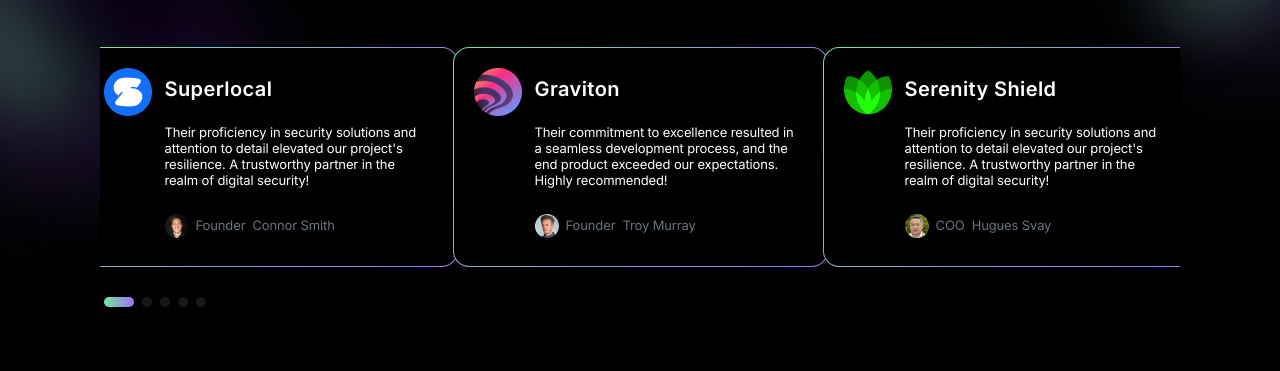
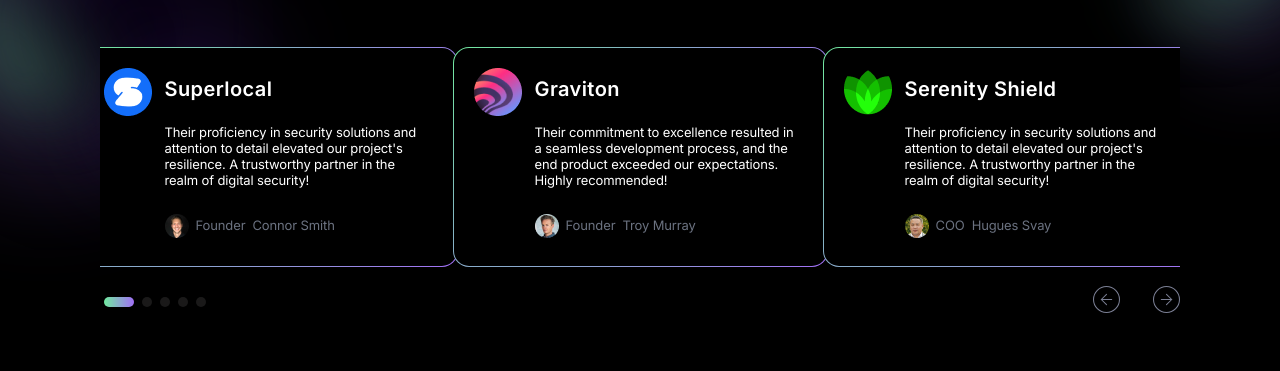
Before and after one commit to onmetafox/armstep-frontend, a React (Create React App) app: page /home in a window 1280 px wide. Shown: the part 6418-6789 px from the top of the page. Built offline with nearby package versions, Linux system fonts and the light colour scheme.

Commit message:
fix: 9. Home.In the “Trusted by the best” section, add a transition by not only clicking on the dots

```diff
--- a/src/styles/style.css
+++ b/src/styles/style.css
@@ -30,10 +30,29 @@
   margin-top: 30px;
   text-align: left;
 }
-.swiper-button-prev, .swiper-button-next {
-  position: relative;
+
+.swiper-button-prev{
+  right: 60px;
+  bottom: 0px;
+  left: unset;
+  background-image: url("../assets/images/left-arrow.svg");
+  background-repeat: no-repeat;
+  background-size: contain;
+  background-position: center;
+  color: transparent;
+  top: unset;
+  z-index: 100;
 }
-.swiper-button-prev{
-  right: 100px;
+
+.swiper-button-next{
+  right: 0px;
+  bottom: 0px;
   left: unset;
+  background-image: url("../assets/images/right-arrow.svg");
+  background-repeat: no-repeat;
+  background-size: contain;
+  background-position: center;
+  color: transparent;
+  top: unset;
+  z-index: 100;
 }
--- a/src/views/HomePage/reviews.js
+++ b/src/views/HomePage/reviews.js
@@ -39,7 +39,7 @@ const Reviews = () => {
             <div className='fs-h2 color-white mt-4'>Trusted by the best</div>
             <div className='fs-s1 color-white review-detail'>Discover what our clients have to say about their experiences working with us</div>
             <div className='review-content mt-5'>
-                <Swiper slidesPerView={carousel?1:3} spaceBetween={30} centeredSlides={true} pagination={{ clickable: true, }} modules={[Pagination, Navigation]} loop={true}>
+                <Swiper slidesPerView={carousel?1:3} spaceBetween={30} centeredSlides={true} pagination={{ clickable: true, }} navigation = {true} modules={[Pagination, Navigation]} loop={true}>
                 {
                     reviewData.map((item, index)=>(
                         <SwiperSlide key={index}>
```
Also changed, not shown: src/assets/images/left-arrow.svg (added).
